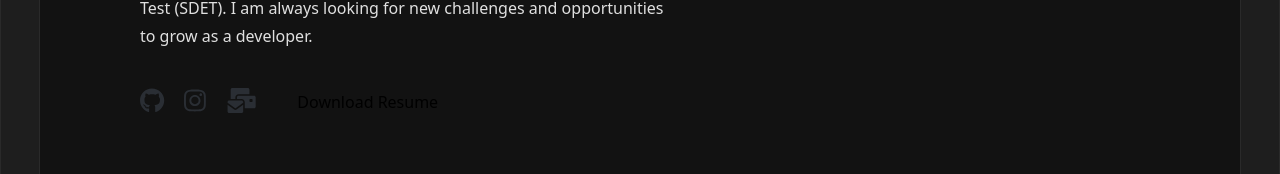
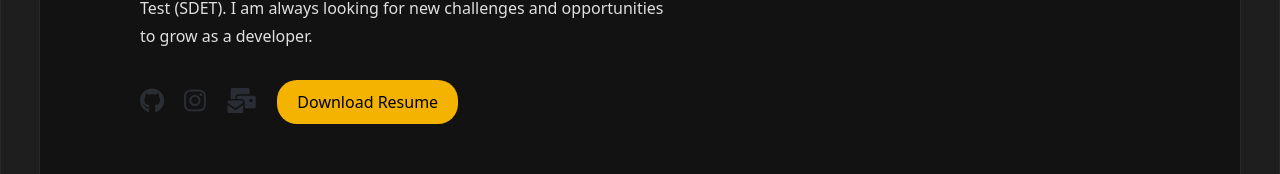
Before and after one commit to Nyx09/portofolio-react, a React (Create React App) app: page / in a window 1280 px wide. Shown: the part 574-748 px from the top of the page. Built offline with nearby package versions, Linux system fonts and the light colour scheme.

Commit message:
fix missing var

```diff
--- a/src/data/styles.css
+++ b/src/data/styles.css
@@ -2,7 +2,7 @@
 	/* ------- colors ------- */
 	--primary-color: #1E2328;
 	--secondary-color: #2A2E34;
-	---color: #F5B301;
+	--tertiary-color: #F5B301;
 	--quaternary-color: #e4e4e7;
 	--link-color: #14b8a6;
 	/* ---------------------- */
```
